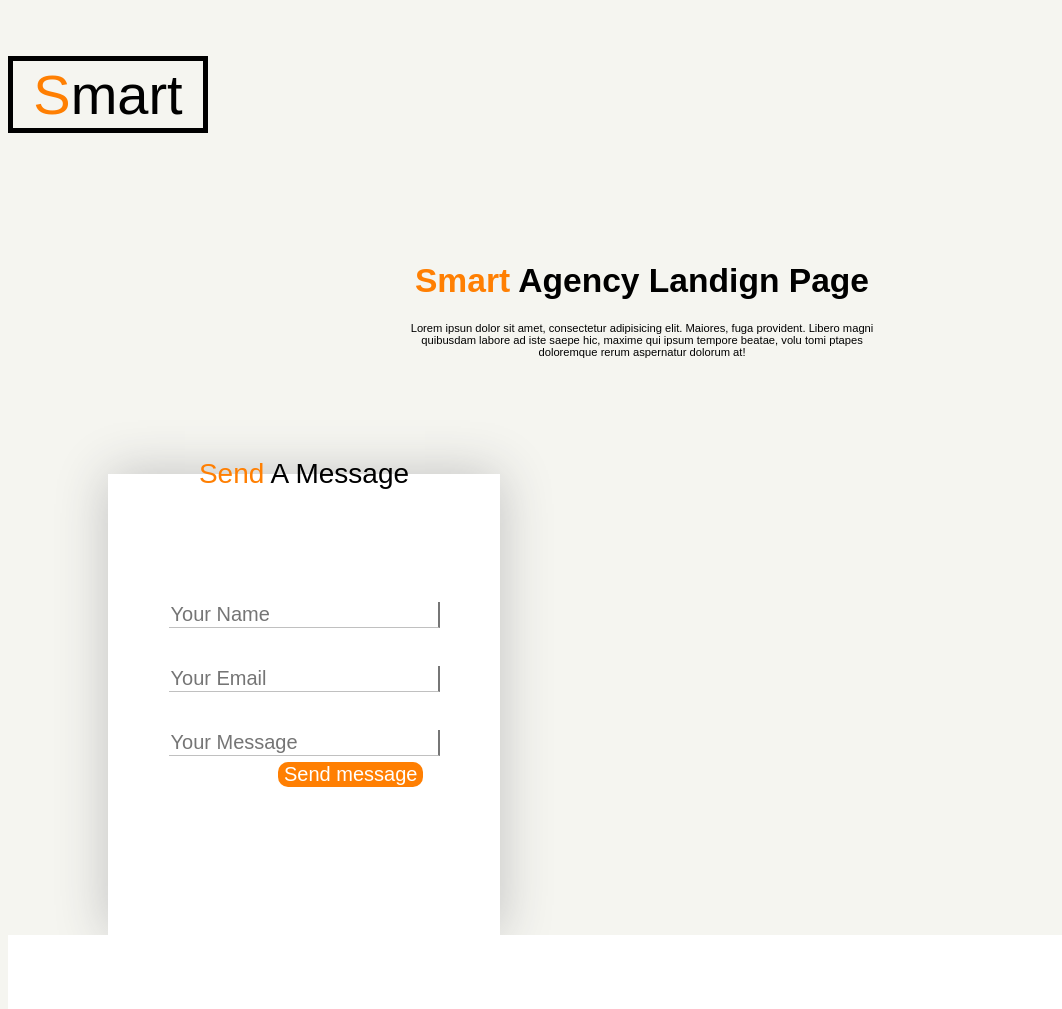
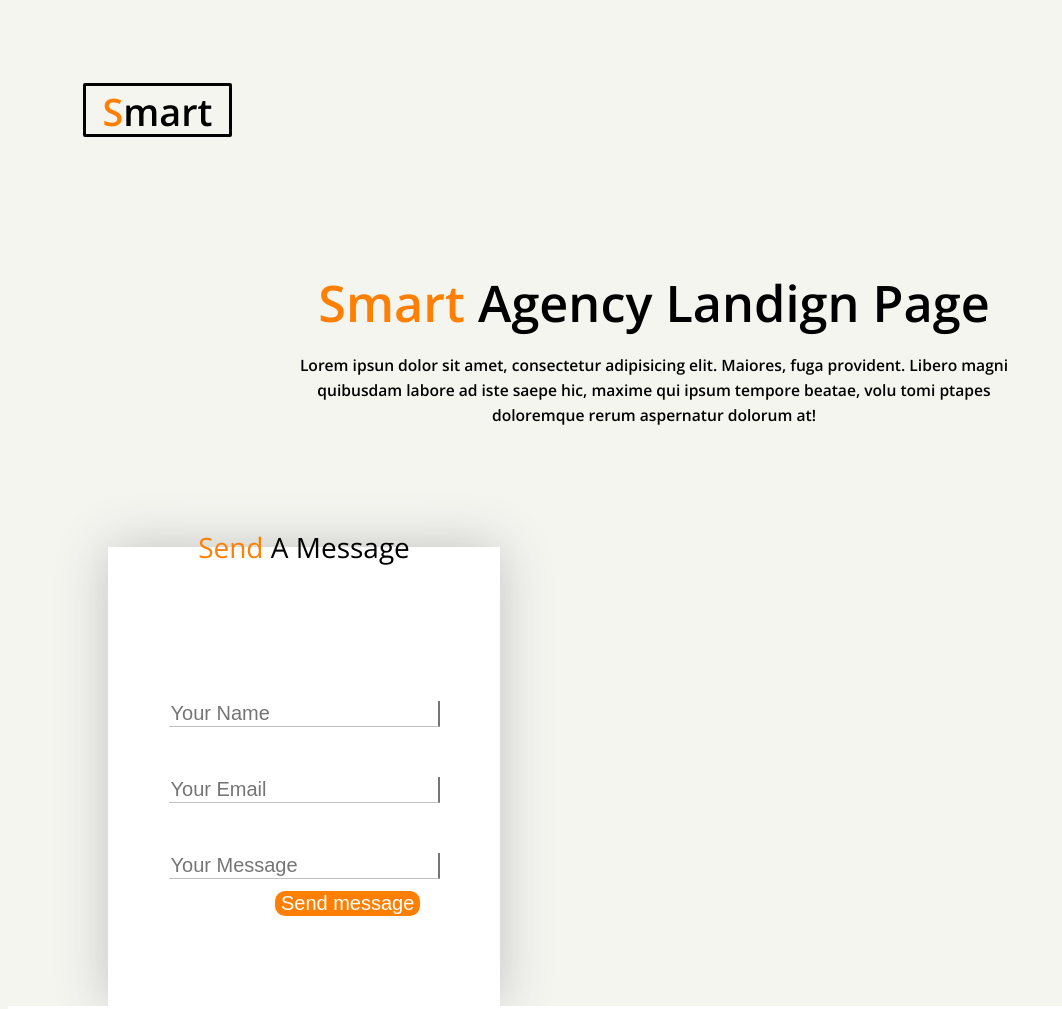
Before and after one commit to Aleksey163rus/Smart, a plain HTML site: page index.html in a window 1280 px wide. Shown: the top 1009 px of the page, without its empty margins (0-1062 px from the left). Drawn offline with nearby package versions, Linux system fonts and the light colour scheme.

Commit message:
выровнял верхний блок

```diff
--- a/css/style.css
+++ b/css/style.css
@@ -1,3 +1,4 @@
+@import url('https://fonts.googleapis.com/css?family=Open+Sans:400,400i,600,800,800i');
 header {
     width: 1280px;
     margin: auto;
@@ -5,33 +6,43 @@ header {
 }
 body {
     font-size: 14px;                /*размер шрифта*/
-    font-family: sans-serif;        /*стиль шрифта*/
+    font-family: 'Open Sans', sans-serif;                       /*стиль шрифта*/
     background-color: #f5f5f0;      /*цвет фона*/
     color: black;                   /*цвет текста*/
 }
 #button {
-    font-size: 400%;                /*размер шрифта*/
-    border: 5px solid black;        /*добавляем границы*/
-    padding: 1px 20px 1px 20px;       /*отступы*/
-    width: 150px;                    /*ширина рамок*/
-    /*  margin: 100px;                   /*отступ от края экрана*/
+    font-size: 270%;                /*размер шрифта*/
+    font-weight: 600;
+    border: 3px solid black;        /*добавляем границы*/
+    padding: auto;                  /*отступы*/
+    width: 143px;                   /*ширина рамок*/
+    margin-left: 75px;              /*отступ от края экрана*/
+    margin-top: 83px;
+    height: 48px;
+    border-radius: 2px;
 }
 span{
     color: #ff7f02;
 }
 .headline {
-    font-size: 80%;
-    border: none;
+    font-size: 180%;
+    font-weight: 600;
     text-align:  center;
-    width: 500px;                    /*ширина рамок*/
-    padding-top: 50px;
-    padding-left: 30%;
+    width: 730px;                    /*ширина рамок*/
+    padding-top: 59px;
+    padding-left: 281px;
 
 }
 
 .content {
-    font-size: 300%;
-    text-align:  center;
+    font-weight: 600;
+
+}
+.contenttop {
+    font-size: 62%;
+    margin-top: -17px;
+    word-spacing: 0;
+    line-height: 25px;
 }
 
 fieldset {
--- a/index.html
+++ b/index.html
@@ -12,7 +12,7 @@
         </p>
         <div class="headline">
             <h1 class="content"><span>Smart</span> Agency Landign Page</h1>
-            <p>Lorem ipsun dolor sit amet, consectetur adipisicing elit. Maiores, fuga provident. Libero magni
+            <p class="contenttop">Lorem ipsun dolor sit amet, consectetur adipisicing elit. Maiores, fuga provident. Libero magni
                 quibusdam labore ad iste saepe hic, maxime qui ipsum tempore beatae, volu tomi ptapes
                 doloremque rerum aspernatur dolorum at!</p>
         </div>
```
Also changed, not shown: Новый текстовый документ.txt (added).
